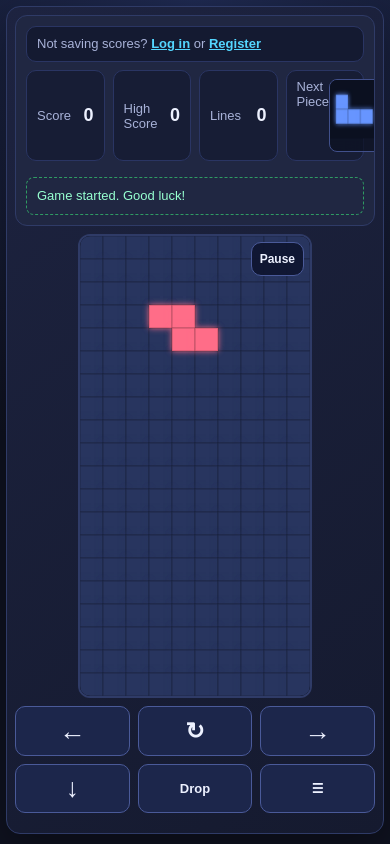
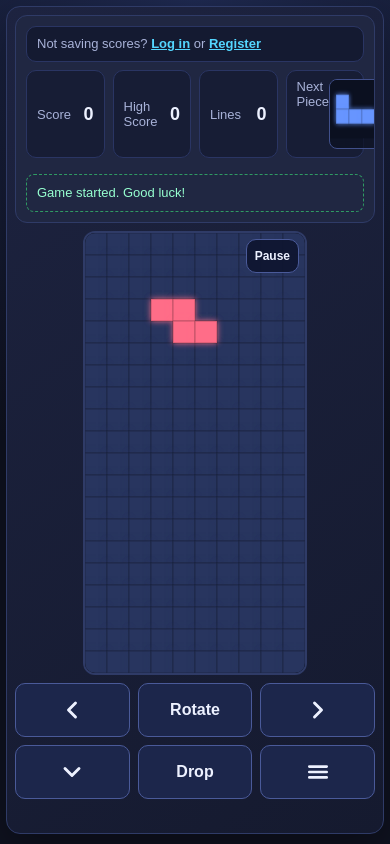
Before and after one commit to isaayev/Tetris, a website: page index.html in a window 390 px wide. Both pictures are taken after a click on the button "Start Game". Drawn offline with Linux system fonts and the light colour scheme.

Commit message:
mobile fix

```diff
--- a/index.html
+++ b/index.html
@@ -51,20 +51,34 @@
 
           <section class="mobile-controls" aria-label="Mobile controls">
             <div class="mobile-controls-row">
-              <button type="button" id="touch-left" aria-label="Move left">
-                <span class="mobile-btn-glyph" aria-hidden="true">←</span>
+              <button type="button" class="mobile-ctrl mobile-ctrl-arrow" id="touch-left" aria-label="Move left">
+                <svg class="mobile-btn-icon" viewBox="0 0 24 24" aria-hidden="true">
+                  <path d="M15 6l-6 6 6 6" fill="none" stroke="currentColor" stroke-width="2.5" stroke-linecap="round" stroke-linejoin="round" />
+                </svg>
               </button>
-              <button type="button" id="touch-rotate" aria-label="Rotate piece">↻</button>
-              <button type="button" id="touch-right" aria-label="Move right">
-                <span class="mobile-btn-glyph" aria-hidden="true">→</span>
+              <button type="button" class="mobile-ctrl mobile-ctrl-action" id="touch-rotate" aria-label="Rotate piece">
+                <span class="mobile-ctrl-label">Rotate</span>
+              </button>
+              <button type="button" class="mobile-ctrl mobile-ctrl-arrow" id="touch-right" aria-label="Move right">
+                <svg class="mobile-btn-icon" viewBox="0 0 24 24" aria-hidden="true">
+                  <path d="M9 6l6 6-6 6" fill="none" stroke="currentColor" stroke-width="2.5" stroke-linecap="round" stroke-linejoin="round" />
+                </svg>
               </button>
             </div>
             <div class="mobile-controls-row">
-              <button type="button" id="touch-soft" aria-label="Soft drop">
-                <span class="mobile-btn-glyph" aria-hidden="true">↓</span>
+              <button type="button" class="mobile-ctrl mobile-ctrl-arrow" id="touch-soft" aria-label="Soft drop">
+                <svg class="mobile-btn-icon" viewBox="0 0 24 24" aria-hidden="true">
+                  <path d="M6 9l6 6 6-6" fill="none" stroke="currentColor" stroke-width="2.5" stroke-linecap="round" stroke-linejoin="round" />
+                </svg>
               </button>
-              <button type="button" id="touch-hard" aria-label="Hard drop">Drop</button>
-              <button type="button" id="touch-menu" aria-label="Main menu">☰</button>
+              <button type="button" class="mobile-ctrl mobile-ctrl-action" id="touch-hard" aria-label="Hard drop">
+                <span class="mobile-ctrl-label">Drop</span>
+              </button>
+              <button type="button" class="mobile-ctrl mobile-ctrl-action" id="touch-menu" aria-label="Main menu">
+                <svg class="mobile-btn-icon mobile-btn-icon-menu" viewBox="0 0 24 24" aria-hidden="true">
+                  <path d="M4 7h16M4 12h16M4 17h16" fill="none" stroke="currentColor" stroke-width="2.5" stroke-linecap="round" />
+                </svg>
+              </button>
             </div>
           </section>
 
--- a/my_tetris.js
+++ b/my_tetris.js
@@ -25,13 +25,6 @@ const nextCtx = nextPieceCanvas ? nextPieceCanvas.getContext("2d") : null;
 const mobilePauseBtn = document.getElementById("mobile-pause-btn");
 const mobileControls = document.querySelector(".mobile-controls");
 const gameHeader = document.querySelector(".game-header");
-const touchLeftBtn = document.getElementById("touch-left");
-const touchRotateBtn = document.getElementById("touch-rotate");
-const touchRightBtn = document.getElementById("touch-right");
-const touchSoftBtn = document.getElementById("touch-soft");
-const touchHardBtn = document.getElementById("touch-hard");
-const touchMenuBtn = document.getElementById("touch-menu");
-
 const HIGH_SCORE_KEY = "tetris_high_score";
 
 const COLS = 10;
@@ -642,60 +635,103 @@ function executeMappedInput(mappedKey) {
   drawBoard();
 }
 
-function bindTouchButton(button, action) {
+const MOBILE_CONTROL_ACTIONS = {
+  "touch-left": () => executeMappedInput("ArrowLeft"),
+  "touch-rotate": () => executeMappedInput("ArrowUp"),
+  "touch-right": () => executeMappedInput("ArrowRight"),
+  "touch-soft": () => executeMappedInput("ArrowDown"),
+  "touch-hard": () => executeMappedInput(" "),
+  "touch-menu": () => toggleMainMenu(),
+};
+
+function getMobileControlButton(target) {
+  if (!mobileControls || !target?.closest) return null;
+  const button = target.closest("button");
+  if (!button || !mobileControls.contains(button)) return null;
+  if (!MOBILE_CONTROL_ACTIONS[button.id]) return null;
+  return button;
+}
+
+function clearPressedMobileButtons() {
+  if (!mobileControls) return;
+  mobileControls.querySelectorAll(".is-pressed").forEach((button) => {
+    button.classList.remove("is-pressed");
+  });
+}
+
+function bindMobileTapButton(button, action) {
   if (!button) return;
-  let skipClick = false;
+  let suppressClickUntil = 0;
 
-  const run = () => action();
+  const run = (event) => {
+    event.preventDefault();
+    event.stopPropagation();
+    action();
+  };
 
-  button.addEventListener("pointerdown", (event) => {
-    if (event.pointerType === "mouse" && event.button !== 0) return;
-    event.preventDefault();
-    button.setPointerCapture(event.pointerId);
-    button.classList.add("is-pressed");
-  });
+  button.addEventListener(
+    "touchstart",
+    (event) => {
+      event.preventDefault();
+      event.stopPropagation();
+      button.classList.add("is-pressed");
+      suppressClickUntil = Date.now() + 500;
+      action();
+    },
+    { passive: false },
+  );
 
-  button.addEventListener("pointerup", (event) => {
-    if (!button.hasPointerCapture(event.pointerId)) return;
-    button.releasePointerCapture(event.pointerId);
-    button.classList.remove("is-pressed");
-    event.preventDefault();
-    skipClick = true;
-    run();
-  });
-
-  button.addEventListener("pointercancel", (event) => {
-    button.classList.remove("is-pressed");
-    if (button.hasPointerCapture(event.pointerId)) {
-      button.releasePointerCapture(event.pointerId);
-    }
-  });
+  const release = () => button.classList.remove("is-pressed");
+  button.addEventListener("touchend", release, { passive: true });
+  button.addEventListener("touchcancel", release, { passive: true });
 
   button.addEventListener("click", (event) => {
-    if (skipClick) {
+    if (Date.now() < suppressClickUntil) {
       event.preventDefault();
-      skipClick = false;
       return;
     }
-    event.preventDefault();
-    run();
+    run(event);
   });
 }
 
 function registerTouchControls() {
-  const touchToKey = {
-    left: "ArrowLeft",
-    rotate: "ArrowUp",
-    right: "ArrowRight",
-    soft: "ArrowDown",
-    hard: " ",
+  if (!mobileControls) return;
+
+  let suppressClickUntil = 0;
+
+  const runControl = (button) => {
+    const action = MOBILE_CONTROL_ACTIONS[button.id];
+    if (action) action();
   };
-  bindTouchButton(touchLeftBtn, () => executeMappedInput(touchToKey.left));
-  bindTouchButton(touchRotateBtn, () => executeMappedInput(touchToKey.rotate));
-  bindTouchButton(touchRightBtn, () => executeMappedInput(touchToKey.right));
-  bindTouchButton(touchSoftBtn, () => executeMappedInput(touchToKey.soft));
-  bindTouchButton(touchHardBtn, () => executeMappedInput(touchToKey.hard));
-  bindTouchButton(touchMenuBtn, toggleMainMenu);
+
+  mobileControls.addEventListener(
+    "touchstart",
+    (event) => {
+      const button = getMobileControlButton(event.target);
+      if (!button) return;
+      event.preventDefault();
+      event.stopPropagation();
+      button.classList.add("is-pressed");
+      suppressClickUntil = Date.now() + 500;
+      runControl(button);
+    },
+    { passive: false },
+  );
+
+  mobileControls.addEventListener("touchend", clearPressedMobileButtons, { passive: true });
+  mobileControls.addEventListener("touchcancel", clearPressedMobileButtons, { passive: true });
+
+  mobileControls.addEventListener("click", (event) => {
+    const button = getMobileControlButton(event.target);
+    if (!button) return;
+    if (Date.now() < suppressClickUntil) {
+      event.preventDefault();
+      return;
+    }
+    event.preventDefault();
+    event.stopPropagation();
+    runControl(button);
+  });
 }
 
 startBtn.addEventListener("click", startGame);
@@ -723,6 +759,6 @@ registerKeyboard();
 registerTouchControls();
 window.addEventListener("resize", resizeCanvas);
 if (mobilePauseBtn) {
-  bindTouchButton(mobilePauseBtn, toggleMainMenu);
+  bindMobileTapButton(mobilePauseBtn, toggleMainMenu);
 }
 requestAnimationFrame(update);
--- a/style.css
+++ b/style.css
@@ -115,7 +115,11 @@ body {
   display: none;
   gap: 8px;
   position: relative;
-  z-index: 10;
+  z-index: 20;
+  flex-shrink: 0;
+  grid-column: 1 / -1;
+  pointer-events: auto;
+  isolation: isolate;
 }
 
 .mobile-controls-row {
@@ -124,22 +128,26 @@ body {
   gap: 8px;
 }
 
-.mobile-controls button {
+.mobile-controls button,
+.mobile-controls .mobile-ctrl {
   display: flex;
   align-items: center;
   justify-content: center;
   width: 100%;
+  min-width: 0;
   border: 1px solid #4a5a99;
   border-radius: 10px;
   background: #1c264b;
   color: var(--text);
+  font: inherit;
   font-weight: 700;
   padding: 12px 10px;
-  min-height: 48px;
+  min-height: 52px;
   touch-action: manipulation;
   cursor: pointer;
   user-select: none;
   -webkit-tap-highlight-color: transparent;
+  position: relative;
 }
 
 .mobile-controls button.is-pressed,
@@ -148,14 +156,24 @@ body {
   filter: brightness(1.08);
 }
 
-.mobile-btn-glyph {
-  font-size: 1.65rem;
-  line-height: 1;
+.mobile-btn-icon {
+  width: 28px;
+  height: 28px;
+  flex: 0 0 auto;
   pointer-events: none;
 }
 
-#touch-rotate {
-  font-size: 1.45rem;
+.mobile-btn-icon-menu {
+  width: 26px;
+  height: 26px;
+}
+
+.mobile-ctrl-label {
+  pointer-events: none;
+}
+
+.mobile-ctrl-arrow {
+  padding: 10px;
 }
 
 #tetris-board {
@@ -171,6 +189,7 @@ body {
     #0b1020;
   background-size: 30px 30px;
   touch-action: none;
+  pointer-events: none;
 }
 
 #next-piece {
@@ -778,7 +797,7 @@ kbd {
     font-size: 20px;
   }
 
-  body.is-playing .mobile-controls {
+  body.is-playing .mobile-controls:not(.hidden) {
     display: grid;
   }
 
```
